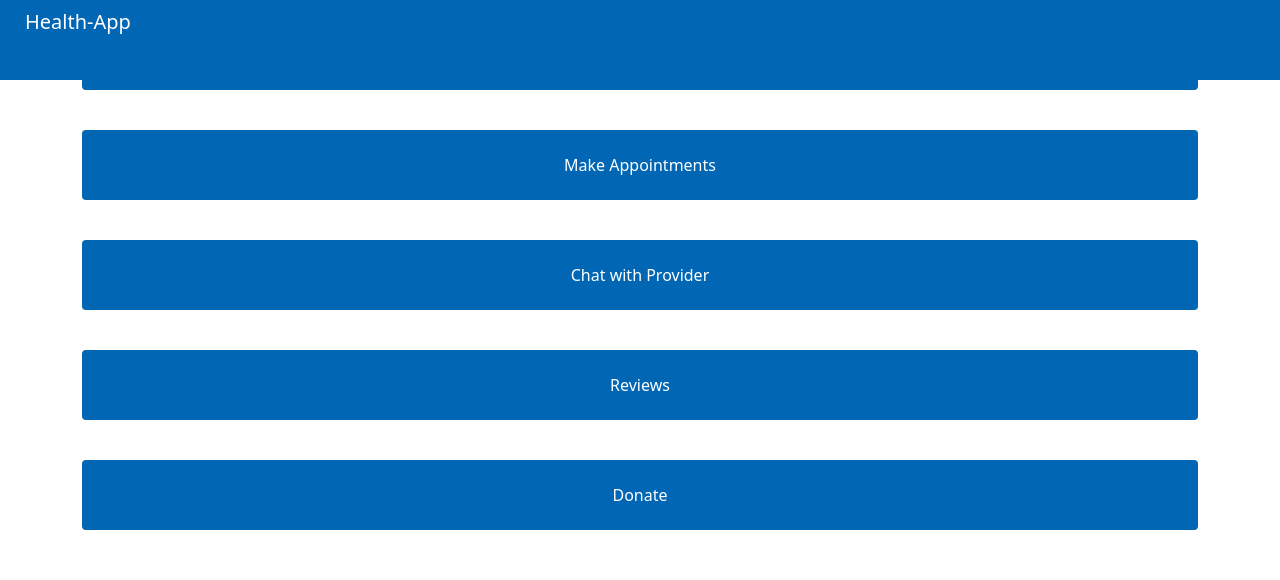
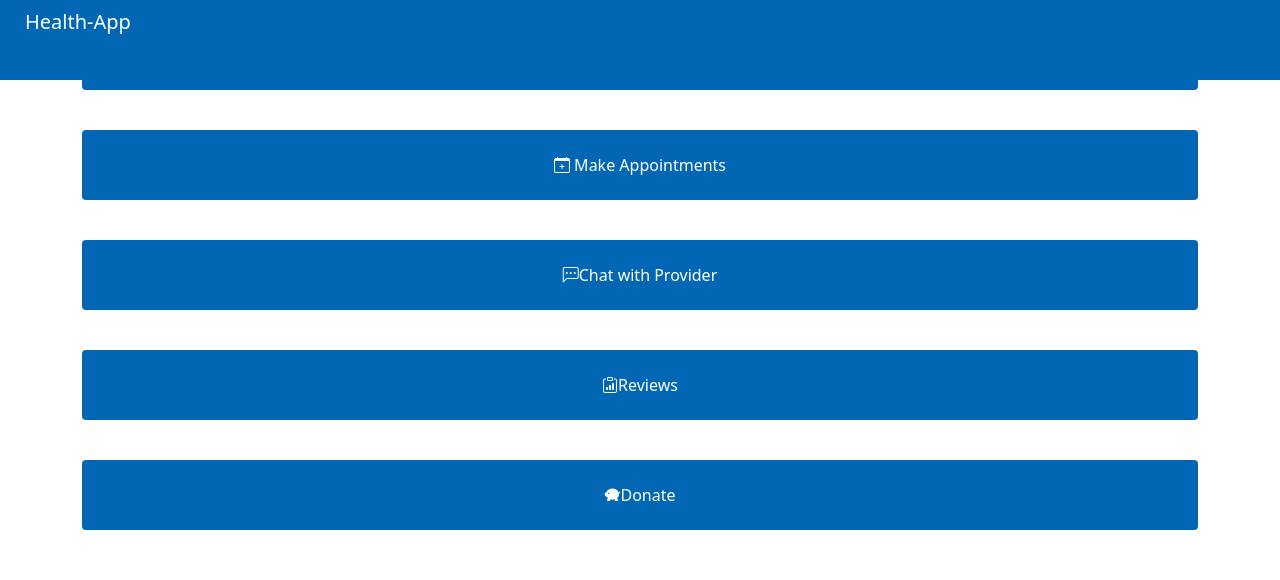
Before and after one commit to conleyannmarie/health-app, a React (Create React App) app in the folder client/: page / in a window 1280 px wide. Shown: the top 580 px of the page. Built offline with nearby package versions, Linux system fonts and the light colour scheme.

Commit message:
buttons icon

```diff
--- a/client/public/index.html
+++ b/client/public/index.html
@@ -19,6 +19,11 @@
 
       <!-- bootstrap link -->
       <link href="https://cdn.jsdelivr.net/npm/bootstrap@5.1.3/dist/css/bootstrap.min.css" rel="stylesheet" integrity="sha384-1BmE4kWBq78iYhFldvKuhfTAU6auU8tT94WrHftjDbrCEXSU1oBoqyl2QvZ6jIW3" crossorigin="anonymous">
+      <link
+      rel="stylesheet"
+      href="https://cdn.jsdelivr.net/npm/bootstrap-icons@1.3.0/font/bootstrap-icons.css"
+    />
+    <title>Kindacode.com</title>
       <!--
       Notice the use of %PUBLIC_URL% in the tags above.
       It will be replaced with the URL of the `public` folder during the build.
--- a/client/src/pages/Home.js
+++ b/client/src/pages/Home.js
@@ -17,20 +17,21 @@ const Home = () => {
 
          {/* //* homepage button need to link */}
          <button className='btn w-100 btn-home' type='submit'>
-             My Appointments
+         <i class="bi bi-calendar-event"></i>My Appointments
          </button>
          <button className='btn w-100 btn-home' type='submit'>
-            Make Appointments
+         <i class="bi bi-calendar-plus"></i> Make Appointments
          </button>
          <button className='btn w-100 btn btn-home' type='submit'>
-            Chat with Provider
+         <i class="bi bi-chat-left-dots"></i>Chat with Provider
          </button>
          <button className='btn w-100 btn-home' type='submit'>
-            Reviews
+         <i class="bi bi-clipboard-data"></i>Reviews
          </button>
-         <button className='btn w-100 btn-home' type='submit'>
-            Donate
+         <button  className='btn w-100 btn-home ' type='submit'>
+         <i class="bi bi-piggy-bank-fill"></i>Donate
          </button>
+
 
 
       </main>
--- a/package.json
+++ b/package.json
@@ -26,6 +26,7 @@
    "dependencies": {
       "@apollo/react-hooks": "^4.0.0",
       "bootstrap": "^5.1.3",
-      "react-bootstrap": "^2.0.4"
+      "react-bootstrap": "^2.0.4",
+      "react-icons": "^4.3.1"
    }
 }
```
Also changed, not shown: 1 other file (tests, documents, lock files or other folders).
